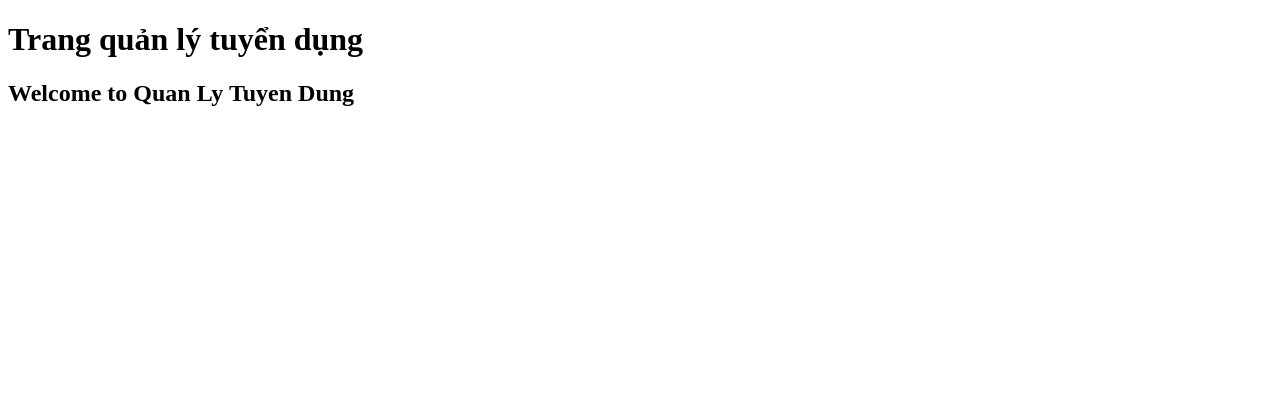
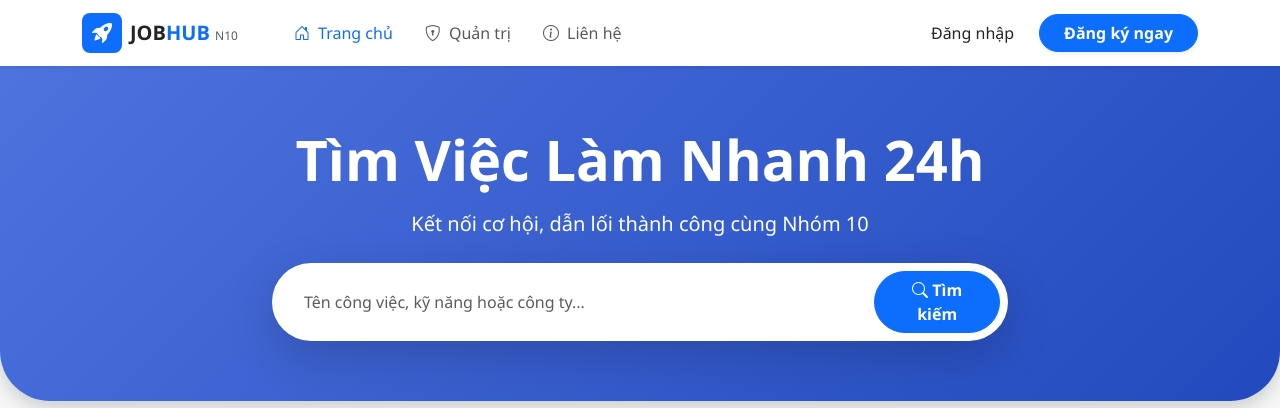
Before and after one commit to vonhu2875/QuanLyTuyenDungProject, a Flask app: page / in a window 1280 px wide. Shown: the top 408 px of the page. Before the commit the page ends 106 px from the top, so only its background shows below. Run offline with Flask 3, Linux system fonts and the light colour scheme; data that the repository does not hold is empty.

Commit message:
Tạo giao diện trang chủ, chỉnh sửa models

```diff
--- a/QuanLyTuyenDungProject/rapp/index.py
+++ b/QuanLyTuyenDungProject/rapp/index.py
@@ -1,10 +1,17 @@
-from flask import Flask, render_template
-
-app = Flask(__name__)
+from flask import render_template, request
+from rapp import dao, app, login
 
 @app.route("/")
 def index():
-    return render_template("index.html", msg='Welcome to Quan Ly Tuyen Dung')
+    cate_id = request.args.get('category_id')
+    kw = request.args.get('kw')
+    categories = dao.load_categories()
+    jobs = dao.load_jobs(cate_id, kw)
+    return render_template("index.html", jobs=jobs, categories=categories)
+
+@login.user_loader
+def load_user(user_id):
+    return dao.get_user_by_id(user_id)
 
 if __name__ == "__main__":
     app.run(debug=True)
--- /dev/null
+++ b/QuanLyTuyenDungProject/rapp/static/styles.css
@@ -0,0 +1,73 @@
+:root {
+    --primary-color: #4e73df;
+    --secondary-color: #f8f9fc;
+}
+
+body {
+    background-color: #f4f7f6;
+    font-family: 'Segoe UI', Tahoma, Geneva, Verdana, sans-serif;
+}
+
+.hero-section {
+    background: linear-gradient(135deg, #4e73df 0%, #224abe 100%);
+    color: white;
+    padding: 60px 0;
+    margin-bottom: 30px;
+    border-radius: 0 0 50px 50px;
+}
+
+.job-card {
+    transition: all 0.3s ease;
+    border: none;
+    border-radius: 15px;
+}
+
+.job-card:hover {
+    transform: translateY(-8px);
+    box-shadow: 0 12px 24px rgba(0, 0, 0, 0.1) !important;
+}
+
+.category-link {
+    transition: all 0.2s;
+}
+
+.category-link.active {
+    background-color: #4e73df !important;
+    border-color: #4e73df !important;
+}
+
+.salary-tag {
+    color: #e74a3b;
+    font-weight: bold;
+}
+
+
+/* Hiệu ứng trượt cho Dropdown */
+.animate {
+    animation-duration: 0.2s;
+    -webkit-animation-duration: 0.2s;
+    animation-fill-mode: both;
+}
+
+@keyframes slideIn {
+    0% {
+        transform: translateY(1rem);
+        opacity: 0;
+    }
+    100% {
+        transform: translateY(0rem);
+        opacity: 1;
+    }
+}
+
+.slideIn {
+    animation-name: slideIn;
+}
+
+.nav-link:hover {
+    color: #4e73df !important;
+}
+
+.navbar-brand:hover {
+    opacity: 0.9;
+}
--- a/QuanLyTuyenDungProject/rapp/templates/index.html
+++ b/QuanLyTuyenDungProject/rapp/templates/index.html
@@ -1,12 +1,101 @@
-<!DOCTYPE html>
-<html lang="en">
-<head>
-    <meta charset="UTF-8">
-    <title>Trang chủ</title>
-</head>
+{%extends 'layout/base.html'%}
+{%block content%}
 <body>
-    <h1>Trang quản lý tuyển dụng</h1>
-    <h2>{{msg}}</h2>
+<div class="hero-section shadow">
+    <div class="container text-center">
+        <h1 class="display-4 fw-bold mb-3">Tìm Việc Làm Nhanh 24h</h1>
+        <p class="lead mb-4">Kết nối cơ hội, dẫn lối thành công cùng Nhóm 10</p>
 
+        <div class="row justify-content-center">
+            <div class="col-md-8">
+                <form action="/" method="get" class="d-flex gap-2 p-2 bg-white rounded-pill shadow-lg">
+                    <input type="text" name="kw" value="{{ request.args.get('kw', '') }}"
+                           class="form-control border-0 rounded-pill ps-4"
+                           placeholder="Tên công việc, kỹ năng hoặc công ty...">
+                    <button type="submit" class="btn btn-primary rounded-pill px-4 fw-bold">
+                        <i class="bi bi-search"></i> Tìm kiếm
+                    </button>
+                </form>
+            </div>
+        </div>
+    </div>
+</div>
+
+<div class="container mb-5">
+    <div class="row">
+        <div class="col-md-3 mb-4">
+            <div class="card border-0 shadow-sm rounded-4">
+                <div class="card-header bg-white fw-bold border-0 pt-3 ps-3">
+                    <i class="bi bi-grid-fill me-2"></i> DANH MỤC NGÀNH NGHỀ
+                </div>
+                <div class="list-group list-group-flush p-2">
+                    <a href="/"
+                       class="list-group-item list-group-item-action rounded-3 mb-1 category-link {{ 'active' if not request.args.get('category_id') }}">
+                        Tất cả công việc
+                    </a>
+                    {% for c in categories %}
+                    <a href="/?category_id={{ c.id }}{% if request.args.get('kw') %}&kw={{ request.args.get('kw') }}{% endif %}"
+                       class="list-group-item list-group-item-action rounded-3 mb-1 category-link {{ 'active' if request.args.get('category_id')|int == c.id }}">
+                        {{ c.name }}
+                    </a>
+                    {% endfor %}
+                </div>
+            </div>
+        </div>
+
+        <div class="col-md-9">
+            <div class="d-flex justify-content-between align-items-center mb-3">
+                <h5 class="fw-bold mb-0"><i class="bi bi-fire text-danger"></i> Việc làm mới nhất</h5>
+                <span class="text-muted small">Tìm thấy {{ jobs|length }} kết quả</span>
+            </div>
+
+            <div class="row">
+                {% if jobs %}
+                {% for j in jobs %}
+                <div class="col-md-6 mb-4">
+                    <div class="card job-card shadow-sm h-100">
+                        <div class="card-body p-4">
+                            <div class="d-flex justify-content-between align-items-start mb-2">
+                                <h5 class="card-title fw-bold text-dark mb-0">{{ j.title }}</h5>
+                                <span class="badge bg-primary-subtle text-primary border border-primary-subtle rounded-pill">Mới</span>
+                            </div>
+                            <p class="text-muted small mb-3">
+                                <i class="bi bi-building me-1"></i> {{ j.employer.name }}
+                            </p>
+
+                            <div class="mb-3">
+                                <div class="salary-tag"><i class="bi bi-cash-stack me-1"></i> {{
+                                    "{:,.0f}".format(j.salary) }} VNĐ
+                                </div>
+                                <div class="text-muted small"><i class="bi bi-calendar-event me-1"></i> Hạn nộp: {{
+                                    j.deadline.strftime('%d/%m/%Y') }}
+                                </div>
+                            </div>
+
+                            <p class="card-text text-secondary text-truncate-2 small mb-3"
+                               style="display: -webkit-box; -webkit-line-clamp: 2; -webkit-box-orient: vertical; overflow: hidden;">
+                                {{ j.description }}
+                            </p>
+
+                            <div class="d-grid">
+                                <a href="/jobs/{{ j.id }}" class="btn btn-outline-primary btn-sm rounded-pill px-4">Xem
+                                    chi tiết</a>
+                            </div>
+                        </div>
+                    </div>
+                </div>
+                {% endfor %}
+                {% else %}
+                <div class="col-12 text-center py-5">
+                    <img src="https://cdn-icons-png.flaticon.com/512/7486/7486744.png" width="100"
+                         class="mb-3 opacity-50">
+                    <p class="text-muted">Rất tiếc, chúng tôi không tìm thấy công việc nào phù hợp.</p>
+                    <a href="/" class="btn btn-link">Xem tất cả công việc</a>
+                </div>
+                {% endif %}
+            </div>
+        </div>
+    </div>
+</div>
 </body>
-</html>
+{%endblock%}
--- /dev/null
+++ b/QuanLyTuyenDungProject/rapp/templates/layout/base.html
@@ -0,0 +1,25 @@
+<!DOCTYPE html>
+<html lang="vi">
+<head>
+    <meta charset="UTF-8">
+    <meta name="viewport" content="width=device-width, initial-scale=1.0">
+    <title>Sàn Tuyển Dụng Nhóm 10</title>
+    <link href="https://cdn.jsdelivr.net/npm/bootstrap@5.3.0/dist/css/bootstrap.min.css" rel="stylesheet">
+    <link rel="stylesheet" href="https://cdn.jsdelivr.net/npm/bootstrap-icons@1.11.1/font/bootstrap-icons.css">
+    <link rel="stylesheet" href="{{ url_for('static', filename='styles.css') }}">
+</head>
+
+{% block header %}
+{% include 'layout/header.html' %}
+{% endblock %}
+
+
+{% block content required %}
+{% endblock %}
+
+
+{% block footer %}
+{% include 'layout/footer.html' %}
+{% endblock %}
+
+</html>
--- /dev/null
+++ b/QuanLyTuyenDungProject/rapp/templates/layout/footer.html
@@ -0,0 +1,5 @@
+<footer class="bg-dark text-white py-4 mt-5">
+    <div class="container text-center">
+        <p class="mb-0">© 2024 Dự án Cuối kỳ - Nhóm 10 - Sàn Tuyển Dụng</p>
+    </div>
+</footer>
--- /dev/null
+++ b/QuanLyTuyenDungProject/rapp/templates/layout/header.html
@@ -0,0 +1,65 @@
+<nav class="navbar navbar-expand-lg sticky-top shadow-sm py-2 bg-white">
+    <div class="container">
+        <a class="navbar-brand d-flex align-items-center" href="/">
+            <div class="bg-primary text-white rounded-3 p-2 me-2 d-flex align-items-center justify-content-center"
+                 style="width: 40px; height: 40px;">
+                <i class="bi bi-rocket-takeoff-fill"></i>
+            </div>
+            <span class="fw-bold text-dark">JOB<span class="text-primary">HUB</span> <small class="text-muted fw-light"
+                                                                                            style="font-size: 0.6em;">N10</small></span>
+        </a>
+
+        <button class="navbar-toggler border-0" type="button" data-bs-toggle="collapse" data-bs-target="#navbarNav">
+            <span class="navbar-toggler-icon"></span>
+        </button>
+
+        <div class="collapse navbar-collapse" id="navbarNav">
+            <ul class="navbar-nav me-auto mb-2 mb-lg-0 ms-lg-4">
+                <li class="nav-item">
+                    <a class="nav-link px-3 fw-medium {{ 'active text-primary' if request.path == '/' }}" href="/">
+                        <i class="bi bi-house-door me-1"></i> Trang chủ
+                    </a>
+                </li>
+                <li class="nav-item">
+                    <a class="nav-link px-3 fw-medium" href="/admin">
+                        <i class="bi bi-shield-lock me-1"></i> Quản trị
+                    </a>
+                </li>
+                <li class="nav-item">
+                    <a class="nav-link px-3 fw-medium" href="#">
+                        <i class="bi bi-info-circle me-1"></i> Liên hệ
+                    </a>
+                </li>
+            </ul>
+
+            <div class="d-flex align-items-center gap-2">
+                {% if current_user.is_authenticated %}
+                <div class="dropdown">
+                    <button class="btn btn-light rounded-pill d-flex align-items-center gap-2 py-1 pe-3 border shadow-sm dropdown-toggle"
+                            type="button" data-bs-toggle="dropdown">
+                        <img src="{{ current_user.avatar }}"
+                             alt="Avatar"
+                             class="rounded-circle border"
+                             style="width: 32px; height: 32px; object-fit: cover;">
+                        <span class="small fw-bold text-dark">{{ current_user.name }}</span>
+                    </button>
+                    <ul class="dropdown-menu dropdown-menu-end shadow-lg border-0 mt-2 animate slideIn">
+                        <li><h6 class="dropdown-header">Tài khoản</h6></li>
+                        <li><a class="dropdown-item" href="#"><i class="bi bi-person me-2"></i>Hồ sơ cá nhân</a></li>
+                        <li><a class="dropdown-item" href="#"><i class="bi bi-briefcase me-2"></i>Việc làm đã nộp</a>
+                        </li>
+                        <li>
+                            <hr class="dropdown-divider">
+                        </li>
+                        <li><a class="dropdown-item text-danger" href="/logout"><i
+                                class="bi bi-box-arrow-right me-2"></i>Đăng xuất</a></li>
+                    </ul>
+                </div>
+                {% else %}
+                <a href="/login" class="btn btn-link text-decoration-none text-dark fw-medium px-3">Đăng nhập</a>
+                <a href="/register" class="btn btn-primary rounded-pill px-4 fw-bold shadow-sm">Đăng ký ngay</a>
+                {% endif %}
+            </div>
+        </div>
+    </div>
+</nav>
--- a/QuanLyTuyenDungProject/requirements.txt
+++ b/QuanLyTuyenDungProject/requirements.txt
@@ -1,18 +1,23 @@
 blinker==1.9.0
 certifi==2026.2.25
+cffi==2.0.0
 click==8.3.1
 cloudinary==1.44.1
 colorama==0.4.6
+cryptography==46.0.6
 Flask==3.1.3
+Flask-Admin==2.0.2
 Flask-Login==0.6.3
 Flask-SQLAlchemy==3.1.1
 greenlet==3.3.2
 itsdangerous==2.2.0
 Jinja2==3.1.6
 MarkupSafe==3.0.3
+pycparser==3.0
 PyMySQL==1.1.2
 six==1.17.0
 SQLAlchemy==2.0.48
 typing_extensions==4.15.0
 urllib3==2.6.3
 Werkzeug==3.1.7
+WTForms==3.2.1
```
Also changed, not shown: QuanLyTuyenDungProject/rapp/admin.py (added, +7 -0 lines), QuanLyTuyenDungProject/rapp/dao.py (+19 -0 lines), QuanLyTuyenDungProject/rapp/models.py (+61 -2 lines), QuanLyTuyenDungProject/rapp/templates/admin/index.html (added, +10 -0 lines).
